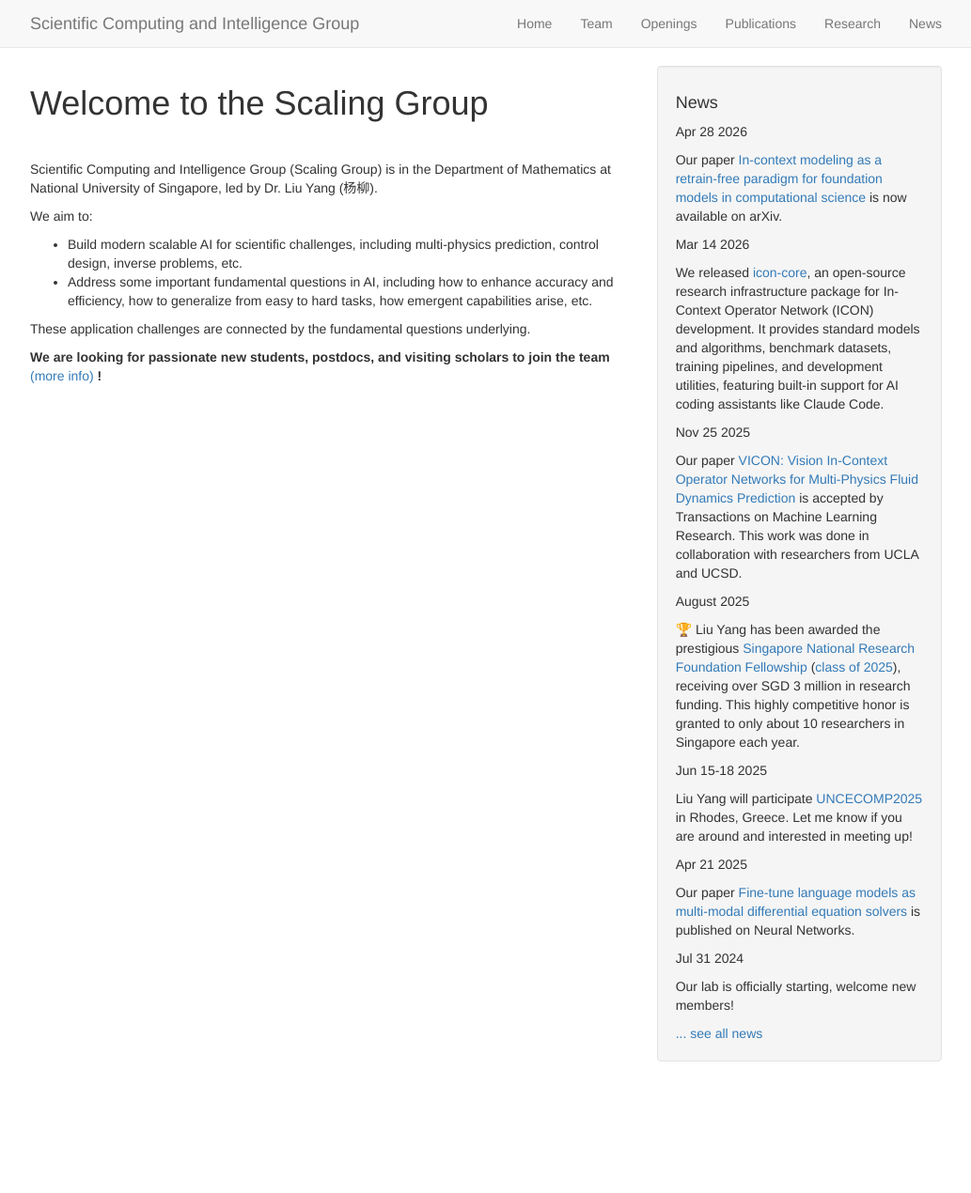
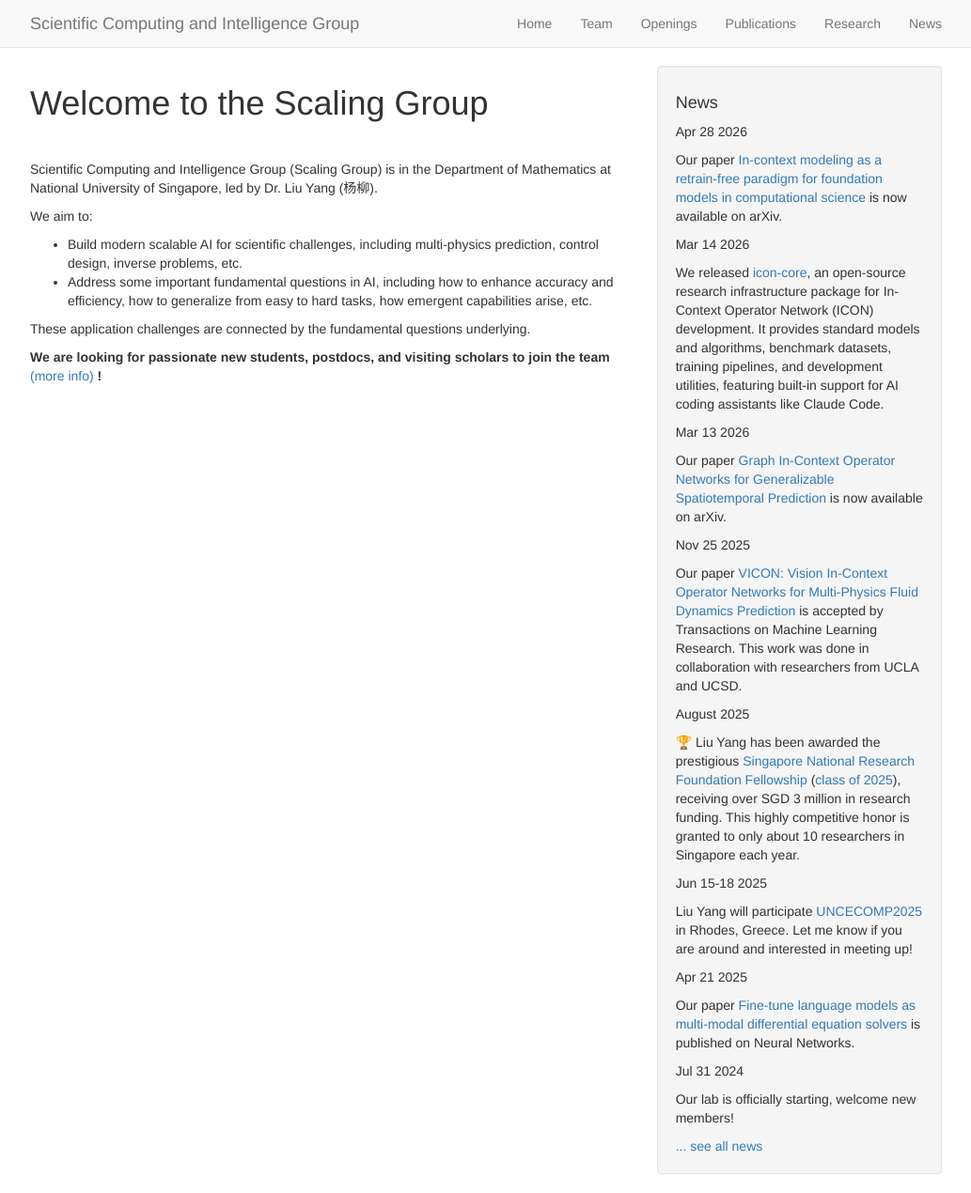
Before and after one commit to scaling-group/scaling-group.github.io, a Jekyll site: the page built from _pages/home.md, in a window 1280 px wide and 1270 px high. Shown: the whole window at 94% size, without its empty margins (123-1156 px from the left). Built offline with Jekyll 4.4.1, drawn with Linux system fonts in a browser that asks for light colours.

Commit message:
Add news and publication entry for Graph ICON arXiv paper
Co-Authored-By: Claude Opus 4.7 (1M context) <noreply@anthropic.com>

```diff
--- a/_data/news.yml
+++ b/_data/news.yml
@@ -3,6 +3,9 @@
 
 - date: Mar 14 2026
   headline: "We released [icon-core](https://github.com/scaling-group/icon-core), an open-source research infrastructure package for In-Context Operator Network (ICON) development. It provides standard models and algorithms, benchmark datasets, training pipelines, and development utilities, featuring built-in support for AI coding assistants like Claude Code."
+
+- date: Mar 13 2026
+  headline: "Our paper [Graph In-Context Operator Networks for Generalizable Spatiotemporal Prediction](https://arxiv.org/abs/2603.12725v3) is now available on arXiv."
 
 - date: Nov 25 2025
   headline: "Our paper [VICON: Vision In-Context Operator Networks for Multi-Physics Fluid Dynamics Prediction](https://openreview.net/forum?id=6V3YmHULQ3) is accepted by Transactions on Machine Learning Research. This work was done in collaboration with researchers from UCLA and UCSD."
--- a/_data/publist.yml
+++ b/_data/publist.yml
@@ -8,6 +8,14 @@
     display: arXiv, Apr 2026
   highlight: 1
 
+- title: "Graph In-Context Operator Networks for Generalizable Spatiotemporal Prediction"
+  image:
+  description:
+  authors: "Chenghan Wu, Zongmin Yu, Boai Sun, Liu Yang<sup>†</sup>"
+  link:
+    url: https://arxiv.org/abs/2603.12725v3
+    display: arXiv, Mar 2026
+  highlight: 2
 
 - title: "VICON: Vision In-Context Operator Networks for Multi-Physics Fluid Dynamics Prediction"
   image:
```
